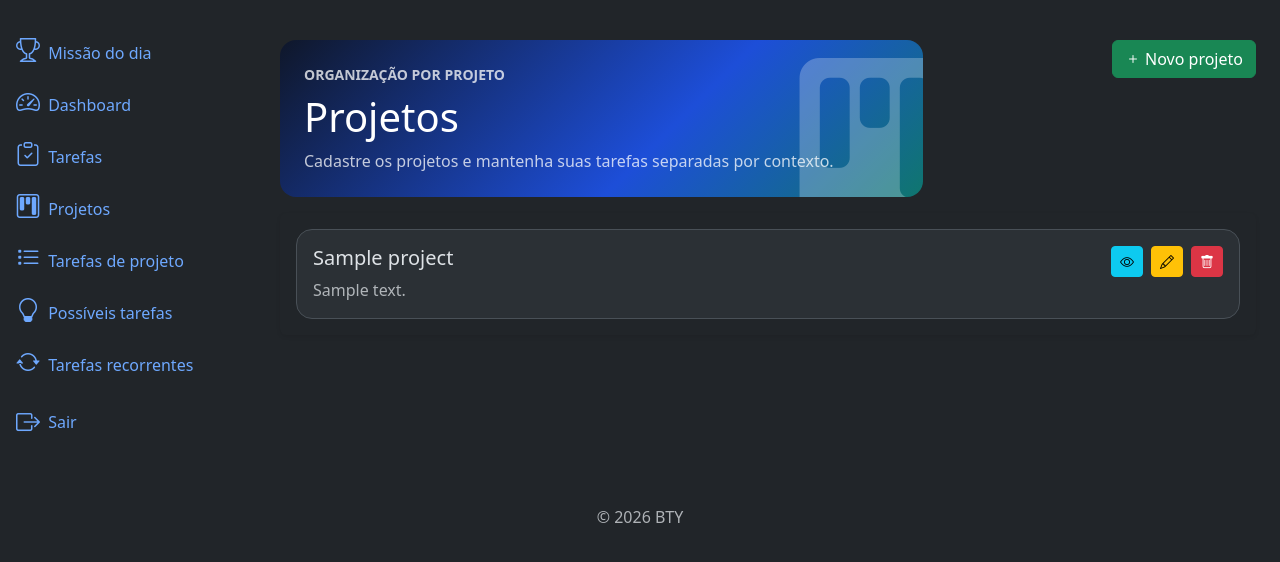
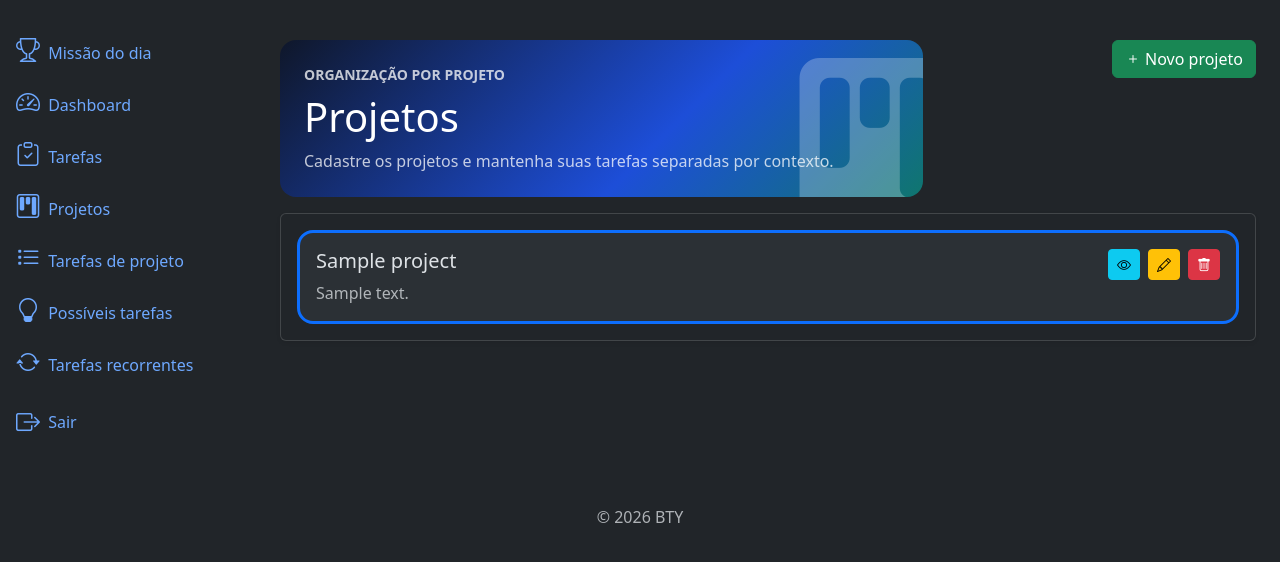
Before and after one commit to jorge-junio/better_than_yesterday, a Django app: page /projects/list/ in a window 1280 px wide. Shown: the part 56-618 px from the top of the page. Run offline with Django 5.2, Linux system fonts and the light colour scheme; a user stored in the database is signed in; tables that the repository leaves empty hold one stand-in row (values such as "Sample post"); some libraries are stand-ins or nearby versions.

Commit message:
Melhorias

```diff
--- a/possible_tasks/templates/possible_tasks/partials/possible_task_row.html
+++ b/possible_tasks/templates/possible_tasks/partials/possible_task_row.html
@@ -1,4 +1,4 @@
-<div class="p-3 rounded-4 border bg-body-tertiary">
+<div class="p-3 rounded-4 border border-primary bg-body-tertiary">
     <div class="d-flex flex-column flex-lg-row justify-content-between gap-3">
         <div class="flex-grow-1">
             <div class="d-flex align-items-center gap-2 mb-2">
--- a/project_tasks/templates/project_tasks/partials/project_task_delete_content.html
+++ b/project_tasks/templates/project_tasks/partials/project_task_delete_content.html
@@ -1,7 +1,7 @@
 <div data-page-title="{{ page_title }}">
 <div class="container mt-4">
     <h3 class="display-6">Excluir Tarefa de Projeto</h3>
-    <div class="card border-danger">
+    <div class="card border-primary">
         <div class="card-body">
             <p class="mb-0">Tem certeza que deseja excluir a tarefa <strong>{{ object.title }}</strong>?</p>
             <form method="post" action="{% url 'project_task_delete' object.id %}" hx-post="{% url 'project_task_delete' object.id %}" hx-target="#page-content" hx-swap="innerHTML" class="mt-3">
--- a/project_tasks/templates/project_tasks/partials/project_task_detail_content.html
+++ b/project_tasks/templates/project_tasks/partials/project_task_detail_content.html
@@ -1,7 +1,7 @@
 <div data-page-title="{{ page_title }}">
 <div class="container mt-4">
     <h3 class="display-6">Detalhes da Tarefa de Projeto</h3>
-    <div class="card">
+    <div class="card border-primary">
         <div class="card-body">
             <h3 class="card-title">{{ object.title }}</h3>
             <p class="card-text">{{ object.description }}</p>
--- a/project_tasks/templates/project_tasks/partials/project_task_form_content.html
+++ b/project_tasks/templates/project_tasks/partials/project_task_form_content.html
@@ -1,7 +1,7 @@
 <div data-page-title="{{ page_title }}">
 <div class="container mt-4">
     <h3 class="display-6">{{ page_heading }}</h3>
-    <div class="card">
+    <div class="card border-primary">
         <div class="card-body">
             <form method="post" action="{{ request.path }}" hx-post="{{ request.path }}" hx-target="#page-content" hx-swap="innerHTML">
                 {% csrf_token %}
--- a/project_tasks/templates/project_tasks/partials/project_task_list_content.html
+++ b/project_tasks/templates/project_tasks/partials/project_task_list_content.html
@@ -22,7 +22,7 @@
     {% endif %}
 </div>
 
-<div class="card border-0 shadow-sm">
+<div class="card shadow-sm">
     <div class="card-body">
         {% if project_tasks %}
         <div class="vstack gap-3">
--- a/project_tasks/templates/project_tasks/partials/project_task_row.html
+++ b/project_tasks/templates/project_tasks/partials/project_task_row.html
@@ -1,4 +1,4 @@
-<div id="project-task-row-{{ project_task.id }}" class="p-3 rounded-4 border bg-body-tertiary">
+<div id="project-task-row-{{ project_task.id }}" class="p-3 rounded-4 border border-3 border-primary bg-body-tertiary">
     <div class="d-flex flex-column flex-lg-row justify-content-between gap-3">
         <div class="flex-grow-1">
             <div class="d-flex flex-wrap align-items-center gap-2 mb-2">
--- a/projects/templates/projects/partials/project_list_content.html
+++ b/projects/templates/projects/partials/project_list_content.html
@@ -22,12 +22,12 @@
     {% endif %}
 </div>
 
-<div class="card border-0 shadow-sm">
+<div class="card shadow-sm">
     <div class="card-body">
         {% if projects %}
         <div class="vstack gap-3">
             {% for project in projects %}
-            <div class="p-3 rounded-4 border bg-body-tertiary">
+            <div class="p-3 rounded-4 border border-3 border-primary bg-body-tertiary">
                 <div class="d-flex flex-column flex-lg-row justify-content-between gap-3">
                     <div class="flex-grow-1">
                         <h4 class="h5 mb-2">{{ project.title }}</h4>
--- a/tasks/templates/tasks/partials/today_mission_content.html
+++ b/tasks/templates/tasks/partials/today_mission_content.html
@@ -212,7 +212,7 @@
                     </div>
                     <div class="vstack gap-3">
                         {% for badge in badges %}
-                        <div class="p-3 rounded-4 border bg-body-tertiary">
+                        <div class="p-3 rounded-4 border border-primary bg-body-tertiary">
                             <div class="d-flex align-items-center gap-2 mb-1">
                                 <span class="badge text-bg-{{ badge.variant }}">{{ badge.label }}</span>
                             </div>
```
